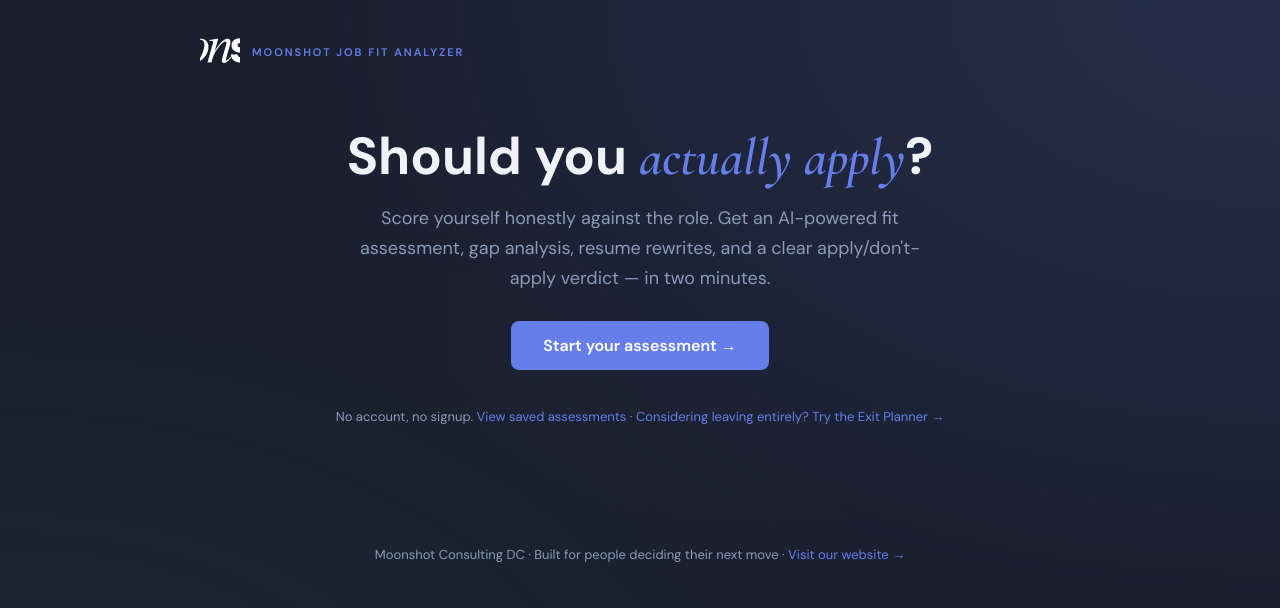
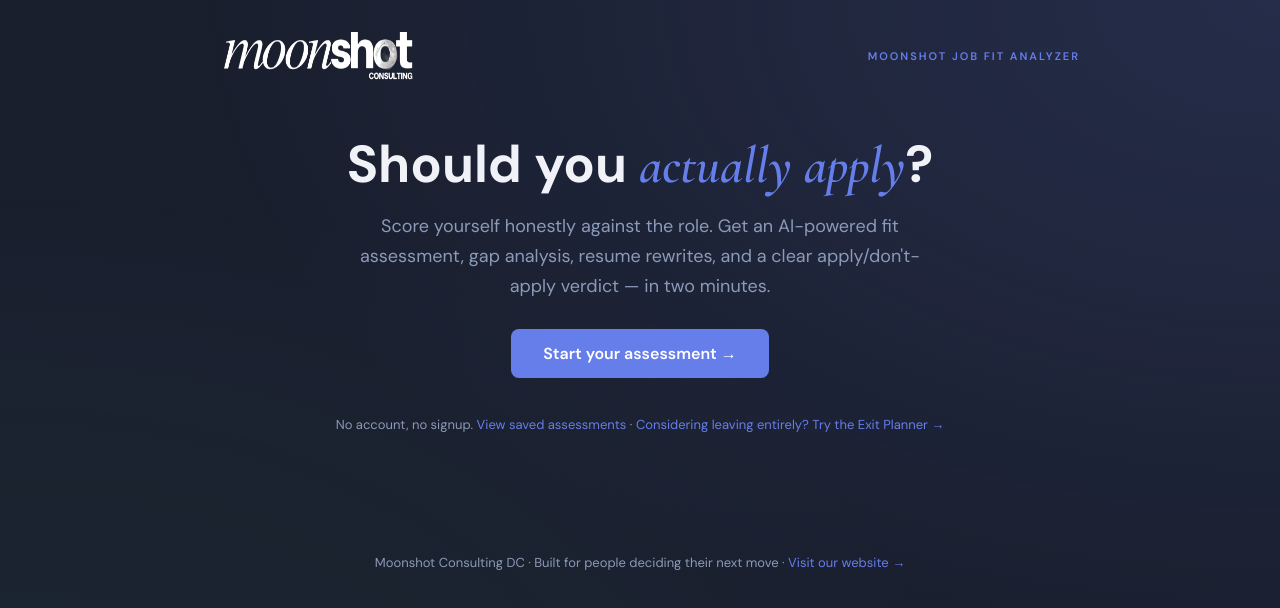
Before and after one commit to onebassplayer/moonshotfitanalyzer, a plain HTML site: page candidate.html in a window 1280 px wide. Drawn offline with nearby package versions, Linux system fonts and the light colour scheme.

Commit message:
Show full Moonshot logo at natural aspect; move eyebrow to top right

```diff
--- a/candidate.html
+++ b/candidate.html
@@ -38,9 +38,10 @@
              radial-gradient(ellipse at bottom left, rgba(76,175,130,0.06), transparent 55%);
 }
 .wrap{position:relative; z-index:1; max-width:920px; margin:0 auto; padding:32px 20px 80px}
-.brand{display:flex; align-items:center; gap:12px; margin-bottom:8px}
-.brand img{width:40px; height:40px; border-radius:8px; object-fit:cover}
-.brand-eyebrow{font-size:11px; letter-spacing:0.18em; text-transform:uppercase; color:var(--accent); font-weight:600}
+.brand{display:flex; align-items:center; justify-content:space-between; gap:16px; margin-bottom:8px; flex-wrap:wrap}
+.brand img{height:48px; width:auto; max-width:240px; display:block}
+.brand-eyebrow{font-size:11px; letter-spacing:0.18em; text-transform:uppercase; color:var(--accent); font-weight:600; text-align:right}
+@media(max-width:560px){ .brand{justify-content:center} .brand-eyebrow{text-align:center; width:100%} }
 .hero{text-align:center; padding:48px 20px 32px}
 .hero h1{
   font-family:'DM Sans',sans-serif; font-weight:700;
```
